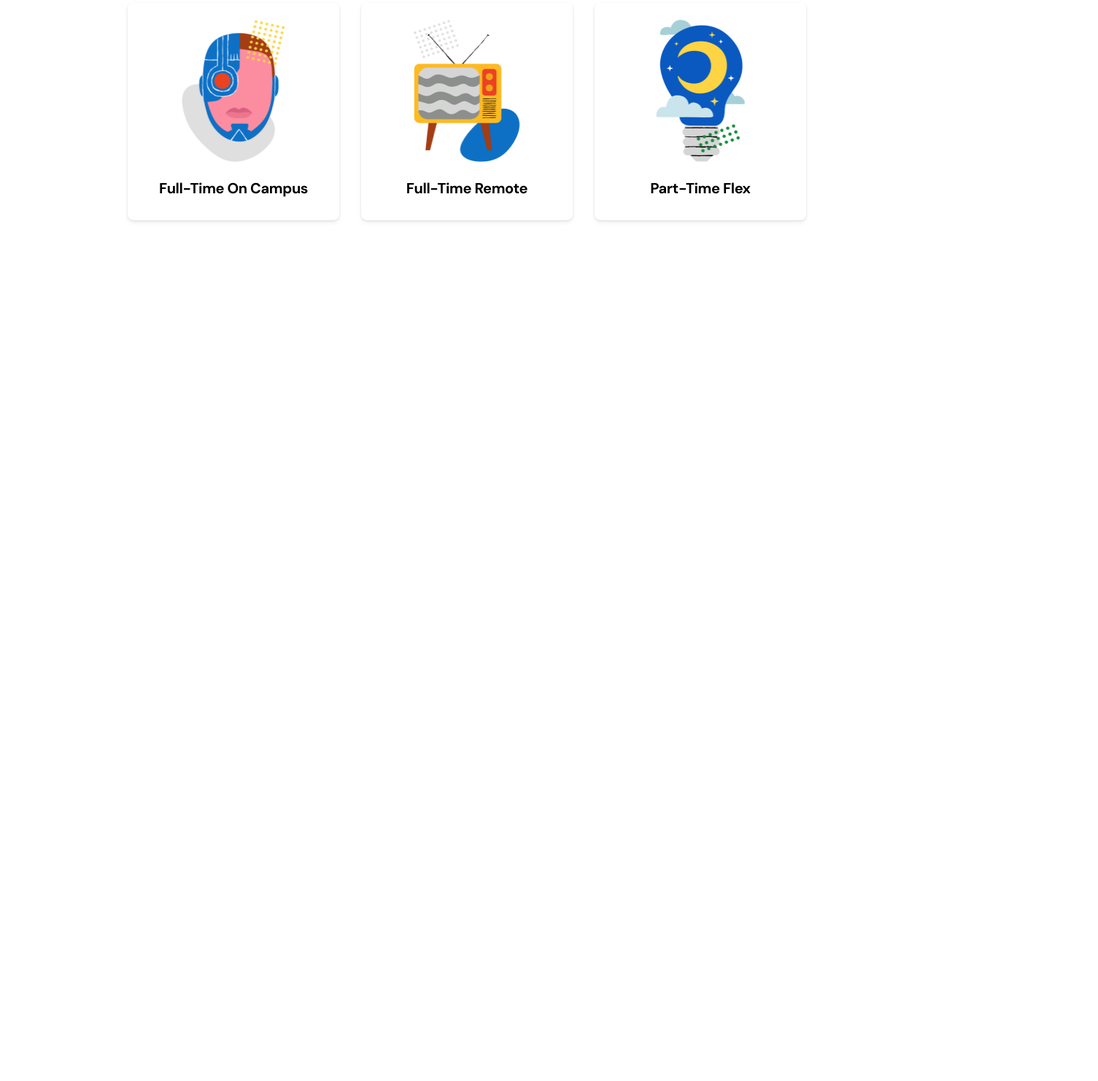
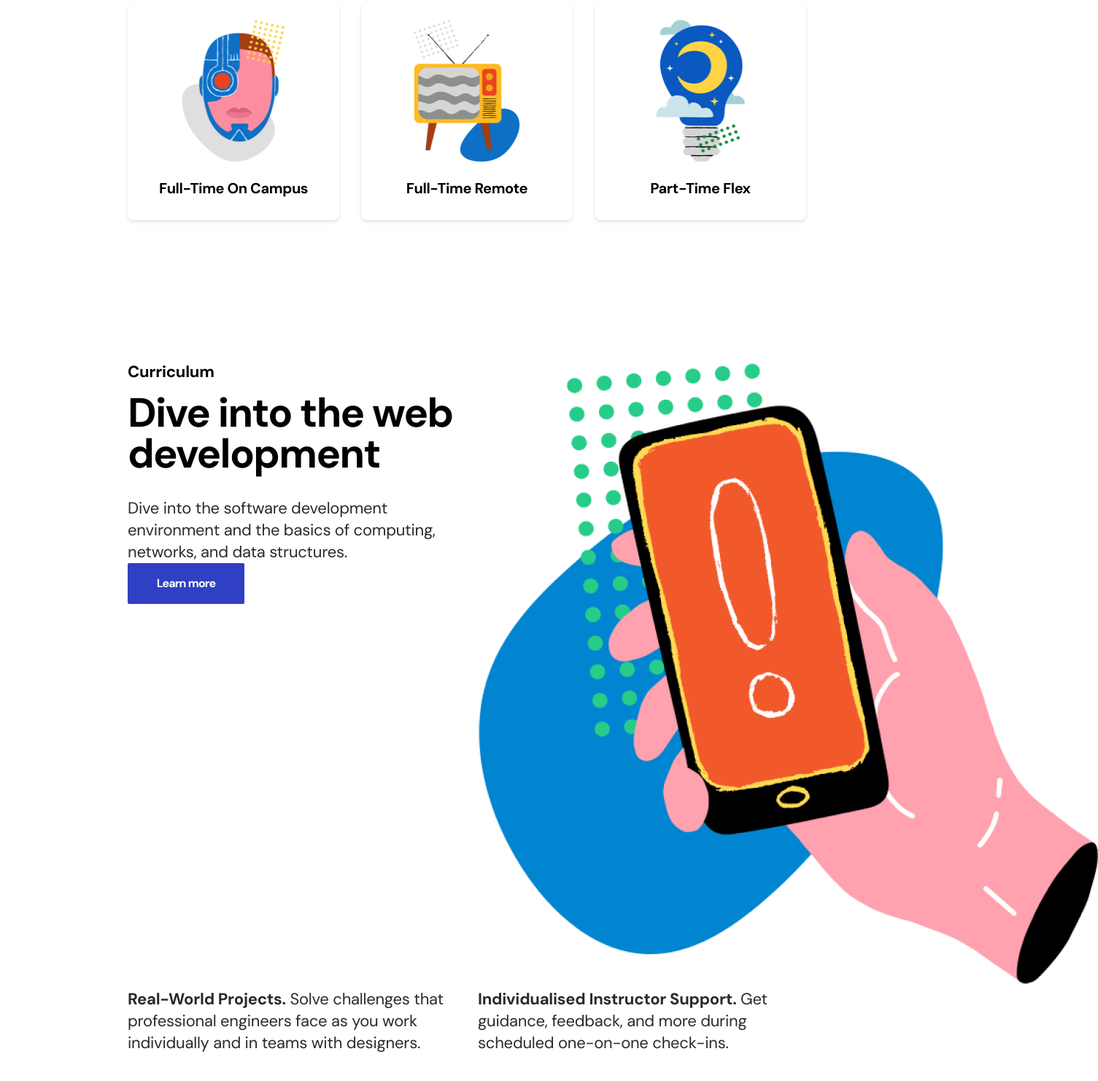
Before and after one commit to Rodolfo-97/CSS-basic, a plain HTML site: page project/index.html in a window 1280 px wide. Shown: the part 1327-2809 px from the top of the page at 73% size, 1505 px wide, since content can reach past the window. Before the commit the page ends 1745 px from the top, so only its background shows below. Drawn offline with Linux system fonts and the light colour scheme.

Commit message:
add curriculum mark-up

```diff
--- a/project/index.html
+++ b/project/index.html
@@ -35,6 +35,7 @@
             </div>
         </div>
     </section>
+
     <section class="testmonials">
         <div class="container">
             <div class="row">
@@ -109,5 +110,43 @@
             </div>
         </div>
     </section>
+
+    <section class="curriculum section">
+        <div class="container">
+            <div class="row">
+                <div class="col-12 col-md-6">
+                    <strong class="section-category">Curriculum</strong>
+                    <h1 class="section-title">
+                        Dive into the web
+                        <br>
+                        development
+                    </h1>
+                    <p class="section-desc">
+                        Dive into the software development environment and the basics of computing, networks, and data structures.
+                    </p>
+                    <a href="#" class="fill-button">
+                        Learn more
+                    </a>
+                </div>
+                <div class="col-12 col-md-6">
+                    <div class="curriculum-image">
+                        <img src="./assets/img-curriculum.png" alt="">
+                    </div>
+                </div>
+            </div>
+            <div class="row">
+                <div class="col-12 col-md-6">
+                    <p class="curriculum-detail-desc">
+                        <strong>Real-World Projects.</strong> Solve challenges that professional engineers face as you work individually and in teams with designers.
+                    </p>
+                </div>
+                <div class="col-12 col-md-6">
+                    <p class="curriculum-detail-desc">
+                        <strong>Individualised Instructor Support.</strong> Get guidance, feedback, and more during scheduled one-on-one check-ins.
+                    </p>
+                </div>
+            </div>
+        </div>
+    </section>
 </body>
 </html>
```
